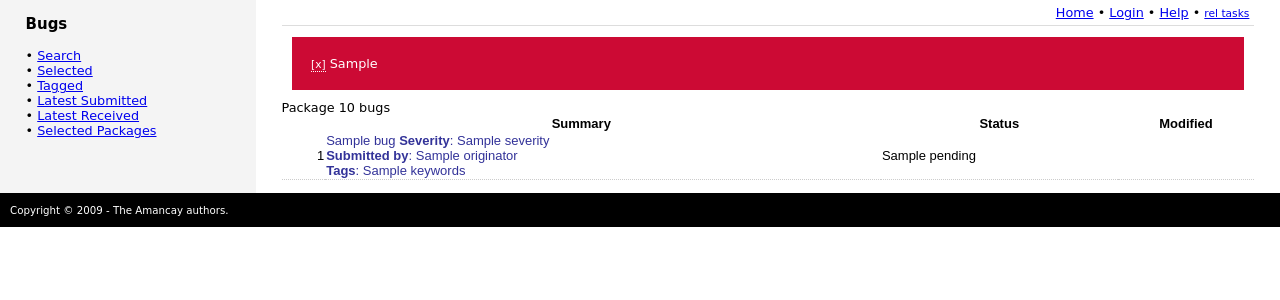
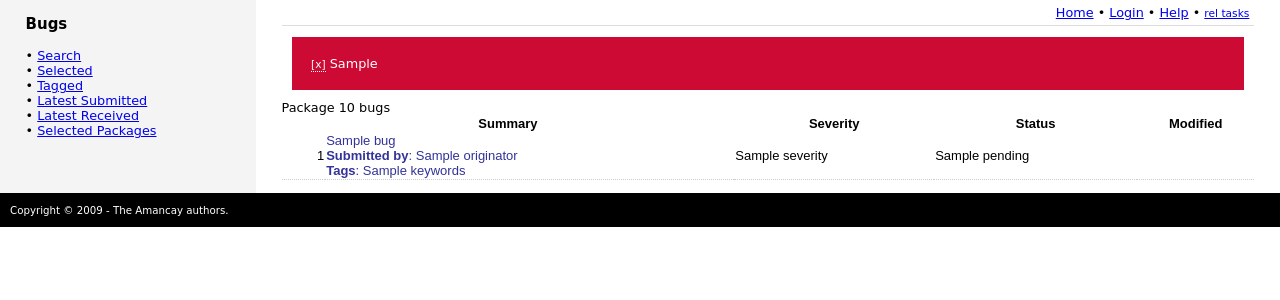
Before and after one commit to dpaleino/amancay, a Django app: template amancay/templates/package.html in a window 1280 px wide. Shown: the part 73-373 px from the top of the page. Run offline with Django 3.2, Linux system fonts and the light colour scheme; the template is opened without the code that fills it: most values are stand-ins (such as "Sample title", 1, 10 or a date in 2020).

Commit message:
Put Severity on a separate column

```diff
--- a/amancay/templates/package.html
+++ b/amancay/templates/package.html
@@ -11,15 +11,16 @@
 <table class="bugs">
 	<tr>
 		<th colspan=2>Summary</th>
+		<th>Severity</th>
 		<th>Status</th>
 		<th>Modified</th>
 	</tr>
 	{% for bug in bug_list %}
-	<tr >
+	<tr>
 		<td class="bug_number">{{ bug.id }}</td>
 		<td class="subject"><a href="/bug/{{ bug.id }}">{{ bug.subject|escape }}
 		<span class="hidden">
-		<b>Severity</b>: {{ bug.severity }}<br/>
+		<br/>
 		<b>Submitted by</b>: {{ bug.originator }}<br/>
 		{% if bug.keywords %}
 		<b>Tags</b>: {{ bug.keywords }}<br/>
@@ -27,6 +28,9 @@
 		</span></a>
 
 		</td>
+        <td class="{{ bug.severity }}">
+            <span class="{{ bug.severity }}">{{ bug.severity }}</span>
+        </td>
 		<td class="{{ bug.severity }}">
 			<span class="{{ bug.pending }}">{{ bug.pending }}</span>
 		</td>
```
